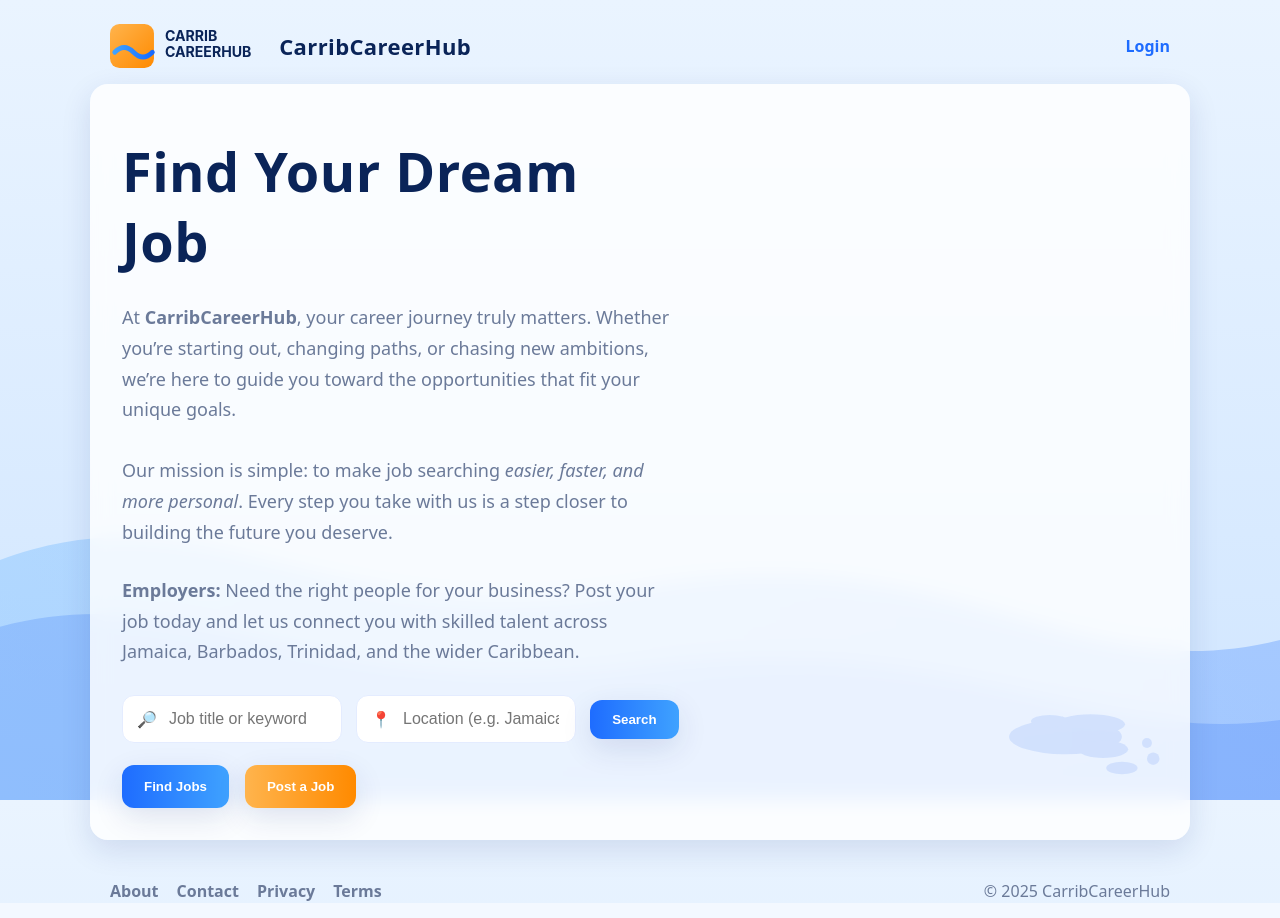
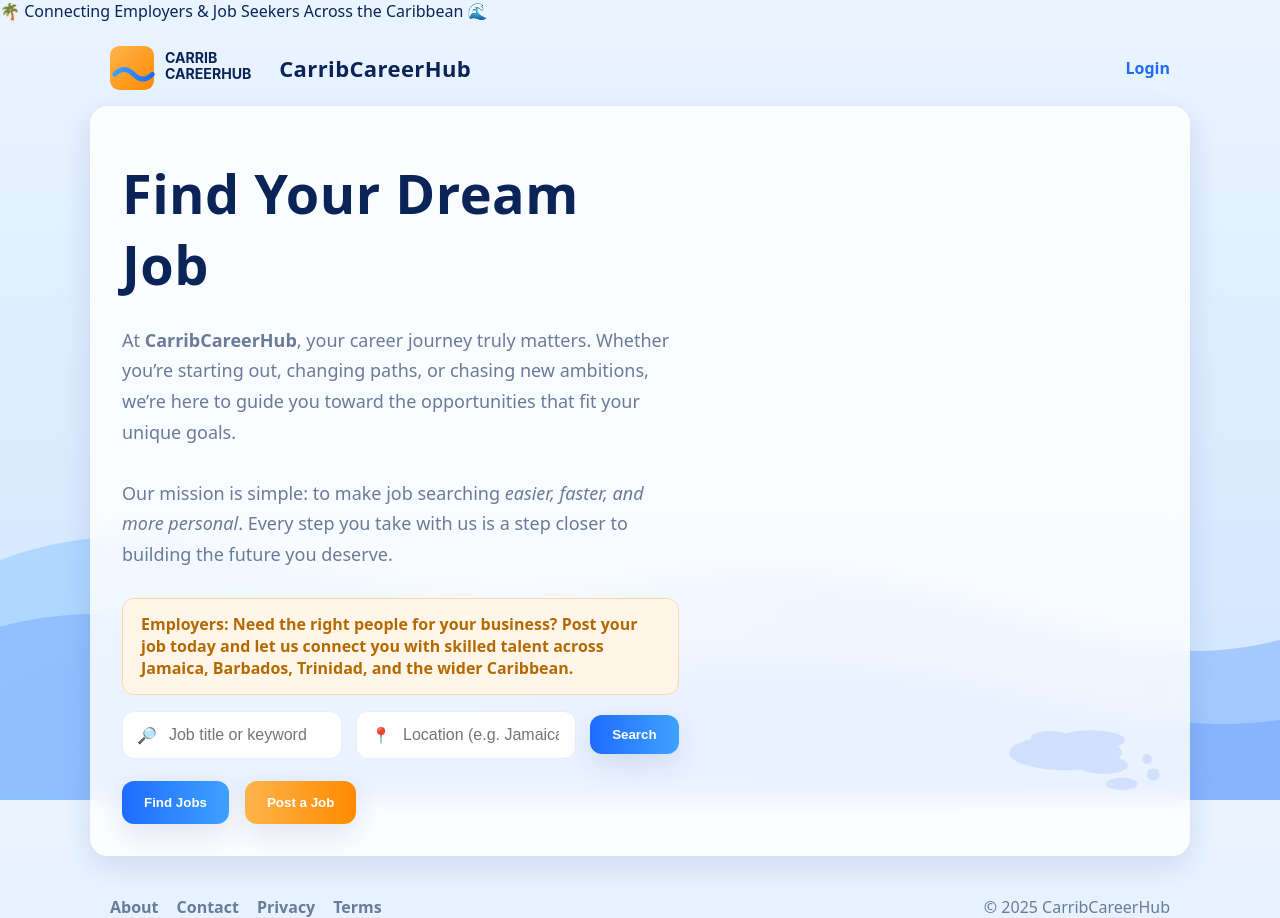
Before and after one commit to andrae101/CarribCareerHub, a plain HTML site: page index.html in a window 1280 px wide. Drawn offline with Linux system fonts and the light colour scheme; files whose address does not match are found by name.

Commit message:
Update index.html
Signed-off-by: andrae101 <cunninghamandrae34@gmail.com>

```diff
--- a/index.html
+++ b/index.html
@@ -7,6 +7,11 @@
   <link rel="stylesheet" href="style.css" />
 </head>
 <body>
+
+<!-- Top Highlight Banner -->
+<div class="highlight-banner">
+  🌴 Connecting Employers & Job Seekers Across the Caribbean 🌊
+</div>
 
 <header class="header">
   <div class="brand">
@@ -34,8 +39,8 @@
         Every step you take with us is a step closer to building the future you deserve.
       </p>
 
-      <!-- Employer-focused text -->
-      <p class="lede">
+      <!-- Employer-focused callout -->
+      <p class="employer-callout">
         <strong>Employers:</strong> Need the right people for your business?
         Post your job today and let us connect you with skilled talent across Jamaica,
         Barbados, Trinidad, and the wider Caribbean.
```
